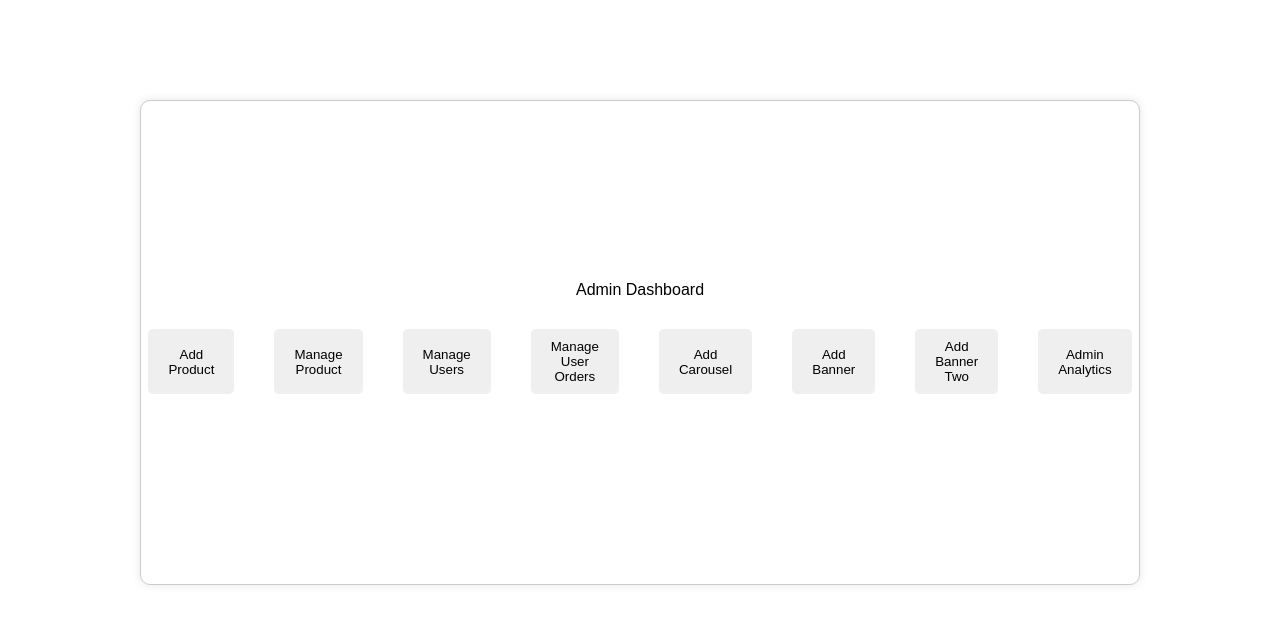
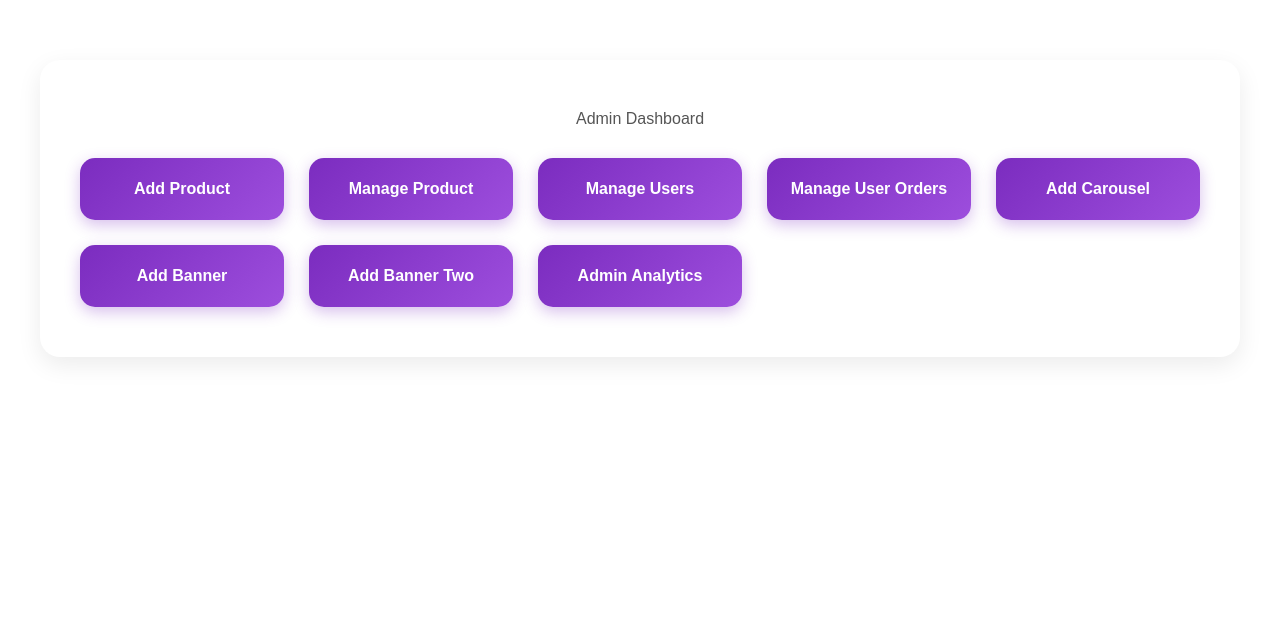
Before and after one commit to pushpa032/PurplleAppFullProject, a React (Vite) app in the folder purplle-app/: page /admin/AdminDashboard in a window 1280 px wide. Shown: the top 624 px of the page. Built offline with nearby package versions, Linux system fonts and the light colour scheme; no server answers.

Commit message:
new profile

```diff
--- a/purplle-app/src/styles/UserProfile.css
+++ b/purplle-app/src/styles/UserProfile.css
@@ -1,44 +1,107 @@
+/* Full Page Background */
 .profile-container {
+  min-height: 100vh;
   display: flex;
   justify-content: center;
   align-items: center;
-  height: 80vh;
-  background-color: #f5f5f5;
+  background: linear-gradient(135deg, #f3e7ff, #f8f9ff);
+  padding: 20px;
 }
 
+/* Profile Card */
 .profile-card {
-  background: white;
-  padding: 30px;
-  width: 320px;
-  border-radius: 10px;
-  box-shadow: 0 0 10px rgba(0,0,0,0.1);
+  width: 380px;
+  background: #ffffff;
+  padding: 40px 30px;
+  border-radius: 25px;
   text-align: center;
+  box-shadow: 0 10px 30px rgba(0, 0, 0, 0.08);
+  transition: 0.3s ease;
 }
 
-.profile-card h2 {
-  margin-bottom: 20px;
+/* Hover Effect */
+.profile-card:hover {
+  transform: translateY(-5px);
 }
 
-.profile-card p {
-  margin: 8px 0;
-  font-size: 16px;
+/* Profile Heading */
+.profile-card h2 {
+  font-size: 36px;
+  margin-bottom: 30px;
+  color: #4b0082;
+  font-weight: 700;
+  letter-spacing: 1px;
 }
 
-.profile-card button {
-  margin-top: 15px;
-  padding: 10px;
-  width: 100%;
-  border: none;
-  border-radius: 5px;
-  cursor: pointer;
+/* User Info */
+.profile-card p {
+  font-size: 18px;
+  margin: 14px 0;
+  color: #444;
+  font-weight: 500;
 }
 
-.profile-card button:first-of-type {
-  background-color: #ff4d4d;
-  color: white;
+/* Highlight Labels */
+.profile-card p b {
+  color: #111;
 }
 
+/* Buttons Common Style */
+.profile-card button {
+  width: 100%;
+  padding: 14px;
+  margin-top: 18px;
+  border: none;
+  border-radius: 12px;
+  font-size: 17px;
+  font-weight: 600;
+  cursor: pointer;
+  transition: all 0.3s ease;
+}
+
+/* Logout Button */
+.profile-card button:first-of-type {
+  background: linear-gradient(135deg, #ff4d4d, #ff6b6b);
+  color: white;
+  box-shadow: 0 5px 15px rgba(255, 77, 77, 0.3);
+}
+
+/* Logout Hover */
+.profile-card button:first-of-type:hover {
+  transform: translateY(-3px);
+  background: linear-gradient(135deg, #e63946, #ff4d4d);
+}
+
+/* Orders Button */
 .profile-card button:last-of-type {
-  background-color: #6c63ff;
+  background: linear-gradient(135deg, #6c63ff, #8a7dff);
   color: white;
+  box-shadow: 0 5px 15px rgba(108, 99, 255, 0.3);
 }
+
+/* Orders Hover */
+.profile-card button:last-of-type:hover {
+  transform: translateY(-3px);
+  background: linear-gradient(135deg, #5a54e6, #6c63ff);
+}
+
+/* Active Click Effect */
+.profile-card button:active {
+  transform: scale(0.97);
+}
+
+/* Responsive */
+@media screen and (max-width: 480px) {
+  .profile-card {
+    width: 100%;
+    padding: 30px 20px;
+  }
+
+  .profile-card h2 {
+    font-size: 30px;
+  }
+
+  .profile-card p {
+    font-size: 16px;
+  }
+}
--- a/purplle-app/src/styles/adminDashboard.css
+++ b/purplle-app/src/styles/adminDashboard.css
@@ -1,37 +1,77 @@
+/* Main Dashboard Container */
 .adminDashboard {
-    width: 1000px;
-    margin: 100px auto;
-    padding: 180px;
-    border: 1px solid #ccc;
-    border-radius: 10px;
-    background: #fff;
-    box-shadow: 0 0 10px rgba(0,0,0,0.1);
+    max-width: 1200px;
+    margin: 60px auto;
+    padding: 50px 40px;
+    background: #ffffff;
+    border-radius: 20px;
+    box-shadow: 0 8px 25px rgba(0, 0, 0, 0.08);
     text-align: center;
 }
 
-
-.button-group {
-    display: flex;
-    justify-content: center;
-    gap: 20px;
-    margin-top: 20px;
-
+/* Dashboard Title */
+.adminDashboard h2 {
+    font-size: 32px;
+    margin-bottom: 40px;
+    color: #4b0082;
+    font-weight: 700;
+    letter-spacing: 1px;
 }
 
-p{
-    margin-bottom: 20px;
+/* Button Container */
+.button-group {
+    display: grid;
+    grid-template-columns: repeat(auto-fit, minmax(170px, 1fr));
+    gap: 25px;
+    margin-top: 30px;
 }
 
-.adminDashboard button{
-    margin:10px;
-    padding:10px 20px;
-    border-radius: 5px;
-    border:none;
-    cursor:pointer;
-
+/* Dashboard Buttons */
+.adminDashboard button {
+    padding: 22px 15px;
+    border: none;
+    border-radius: 15px;
+    background: linear-gradient(135deg, #7b2cbf, #9d4edd);
+    color: white;
+    font-size: 16px;
+    font-weight: 600;
+    cursor: pointer;
+    transition: all 0.3s ease;
+    box-shadow: 0 5px 15px rgba(123, 44, 191, 0.3);
 }
 
+/* Hover Effect */
+.adminDashboard button:hover {
+    transform: translateY(-5px);
+    background: linear-gradient(135deg, #5a189a, #7b2cbf);
+    box-shadow: 0 10px 20px rgba(123, 44, 191, 0.4);
+}
 
-.adminDashboard button:hover {
-  background-color: #6a0dad;
+/* Active Click Effect */
+.adminDashboard button:active {
+    transform: scale(0.96);
 }
+
+/* Paragraph Styling */
+.adminDashboard p {
+    margin-bottom: 20px;
+    color: #555;
+    font-size: 16px;
+}
+
+/* Responsive Design */
+@media screen and (max-width: 768px) {
+    .adminDashboard {
+        padding: 30px 20px;
+        margin: 30px 15px;
+    }
+
+    .adminDashboard h2 {
+        font-size: 26px;
+    }
+
+    .adminDashboard button {
+        padding: 18px 12px;
+        font-size: 15px;
+    }
+}
```
